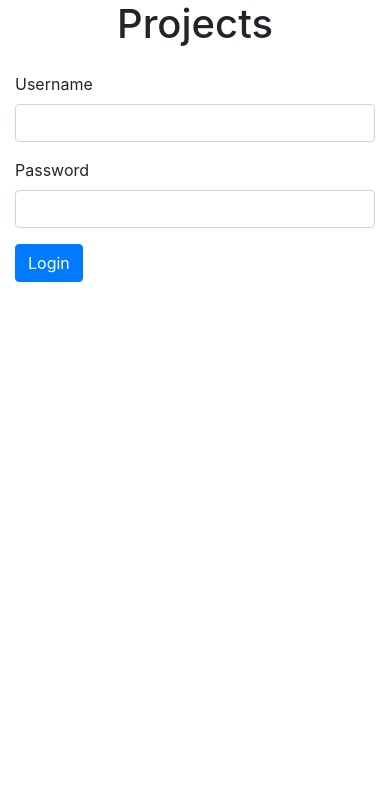
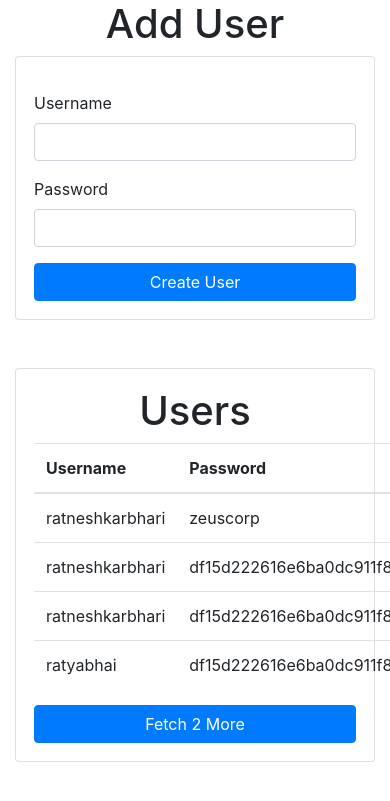
Before and after one commit to codiejay/first_ajax_code, a PHP site: page / in a window 390 px wide; the page is wider, and only the part inside the window is pictured. Shown: the top 801 px of that part. Run offline with PHP 8.4, Linux system fonts and the light colour scheme; data comes from the database, SQL or seed files in the repository; some libraries are stand-ins or nearby versions.

Commit message:
Fetches 2 next entries on button clic... can also set it up for scroll

```diff
--- /dev/null
+++ b/conn.php
@@ -0,0 +1,2 @@
+<?php
+$conn = mysqli_connect("localhost","root","","ajax_db");
--- a/index.php
+++ b/index.php
@@ -1,3 +1,7 @@
+<?php
+ include 'conn.php';
+
+ ?>
 <!DOCTYPE html>
 <html lang="en">
 <head>
@@ -8,12 +12,13 @@
     <link rel="stylesheet" href="https://stackpath.bootstrapcdn.com/bootstrap/4.2.1/css/bootstrap.min.css" integrity="sha384-GJzZqFGwb1QTTN6wy59ffF1BuGJpLSa9DkKMp0DgiMDm4iYMj70gZWKYbI706tWS" crossorigin="anonymous">
 </head>
 <body>
-
-    <h1 class="app-title text-center">Projects</h1>
+    <style>.padding-five-percent{padding: 5%;}</style>
+    <h1 class="app-title text-center">Add User</h1>
     <div class="container">
         <div class="row">
-            <div class="col-lg-4 col-md-12 col-sm-12"></div>
-            <div class="col-lg-4 col-md-12 col-sm-12">
+            <div class="col-lg-2 col-md-12 col-sm-12"></div>
+            <div class="col-lg-8 col-md-12 col-sm-12">
+                <div class="action card padding-five-percent">
                     <p id="validation-text" class="text-danger"></p>
                     <div class="form-group">
                         <label for="username">Username</label>
@@ -23,16 +28,54 @@
                         <label for="password">Password</label>
                         <input type="password" class="form-control" id="password">
                     </div>
-                <button type="button" class="btn btn-primary" id="loginButton">Login</button>
+                    <button type="button" class="btn btn-primary" id="createUserButton">Create User</button>
                 </div>
-            <div class="col-lg-4 col-md-12 col-sm-12"></div>
+                <br><br>
+                <div class="action card padding-five-percent">
+                    <h1 class="text-center">Users</h1>
+                    <table class="table">
+                        <thead>
+                            <tr>
+                                <th scope="col">Username</th>
+                                <th scope="col">Password</th>
+                            </tr>
+                        </thead>
+                        <tbody id="users">
+                            <?php
+
+                            $limit = 5;
+                            $sql = "SELECT * FROM users LIMIT $limit";
+                            $result = mysqli_query($conn,$sql);
+                            if ($result->num_rows > 0){
+                                while($rows = $result->fetch_assoc()){
+                                    echo'
+                                        <tr>
+
+                                <td>'.$rows['uname'].'</td>
+                                <td>'.$rows['pwd'].'</td>
+
+
+                            </tr>
+                                    ';
+                                }
+                            }
+                            ?>
+
+
+                        </tbody>
+                    </table>
+                    <button type="button" id="fetchUsersButton" class="btn btn-primary">Fetch 2 More</button>
+                </div>
+            </div>
+            <div class="col-lg-2 col-md-12 col-sm-12"></div>
         </div>
     </div>
     <script src="jquery.min.js"></script>
     <script src="https://cdnjs.cloudflare.com/ajax/libs/popper.js/1.14.6/umd/popper.min.js" integrity="sha384-wHAiFfRlMFy6i5SRaxvfOCifBUQy1xHdJ/yoi7FRNXMRBu5WHdZYu1hA6ZOblgut" crossorigin="anonymous"></script>
     <script src="https://stackpath.bootstrapcdn.com/bootstrap/4.2.1/js/bootstrap.min.js" integrity="sha384-B0UglyR+jN6CkvvICOB2joaf5I4l3gm9GU6Hc1og6Ls7i6U/mkkaduKaBhlAXv9k" crossorigin="anonymous"></script>
     <script>
-        $("#loginButton").click(function () {
+        //Create Call
+        $("#createUserButton").click(function () {
 
             var username = $("#username");
             var password = $("#password");
@@ -54,6 +97,7 @@
             if(username.val()!='' && password.val()!=''){
                 $.ajax({
                 method: "POST",
+                async: true,
                 url: "insert.php",
                 success: function(res){
                     alert(res);
@@ -63,6 +107,27 @@
             }
 
         });
+        //Read
+        var offset = 5;
+
+        $("#fetchUsersButton").click(function () {
+
+
+
+            //alert(limit);
+
+            $.ajax({
+                method: "POST",
+                async: true,
+                url: "fetch.php",
+                success: function(res){
+                    $("#users").append(res);
+                },
+                data: {limit: 2,offset: offset},
+                });
+
+            offset=offset+2;
+        });
     </script>
 </body>
 </html>
--- a/insert.php
+++ b/insert.php
@@ -1,7 +1,6 @@
 <?php
 
-    $conn = mysqli_connect("localhost","root","","ajax_db");
-
+    include 'conn.php';
 
 
     $username = $_POST['username'];
```
Also changed, not shown: fetch.php (added, +25 -0 lines). Lines whose indentation alone changed are shown as unchanged.
